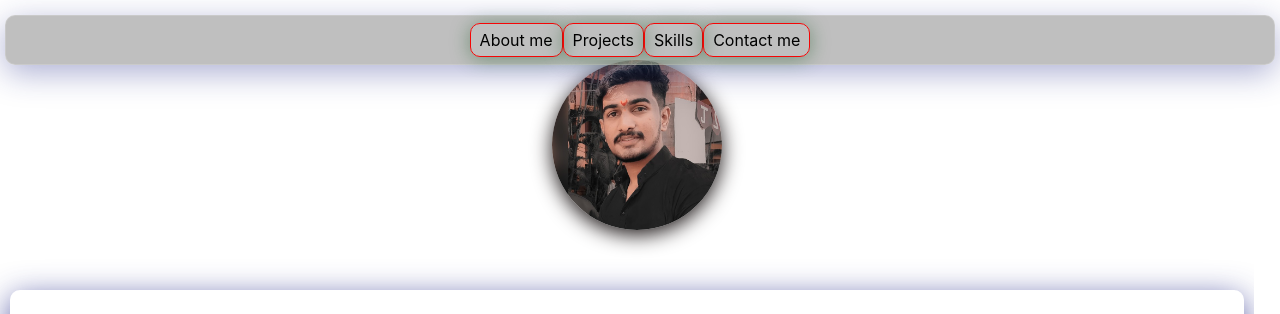
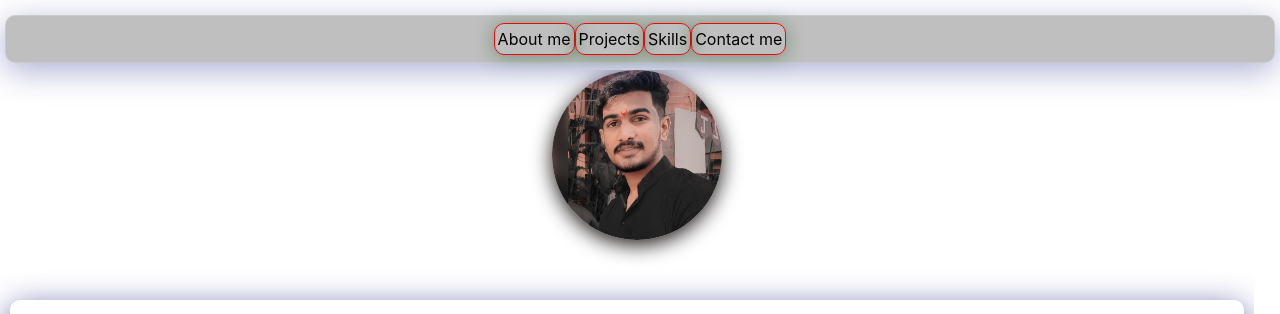
Before and after one commit to Akashmane21/Akash, a plain HTML site: page index.html in a window 1280 px wide. Shown: the top 314 px of the page. Drawn offline with nearby package versions, Linux system fonts and the light colour scheme; files whose address does not match are found by name.

Commit message:
fix padd and add img

```diff
--- a/Src/Style/Style.css
+++ b/Src/Style/Style.css
@@ -1,6 +1,7 @@
 *{
 
     margin: 0px;
+    padding: 0px;
 
 }
 
@@ -10,8 +11,7 @@ body{
 
 .main_body{
         margin-top: 60px;
-padding-left: 10px;
-padding-right: 10px;
+padding: 10px;
     height: auto;
     width: 98%;
     overflow: hidden;
@@ -55,7 +55,7 @@ padding-right: 10px;
     box-shadow: 0 8px 32px 0 rgba(31, 38, 135, 0.767);
     border-radius: 10px;
     border: 1px solid rgba(255,255,255,0.18);
-
+    padding-right: 10px;
 
 }
 
```
Also changed, not shown: index.html (+1 -1 lines), Src/Imgs/myimg (1).jpg (deleted), Src/Imgs/myimg (1).png (deleted).
